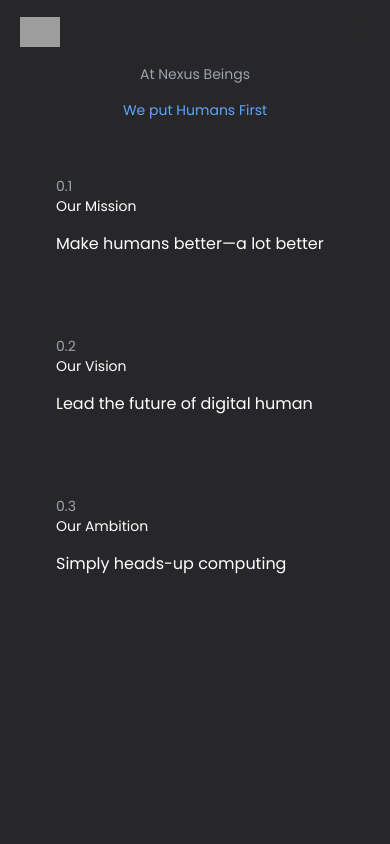
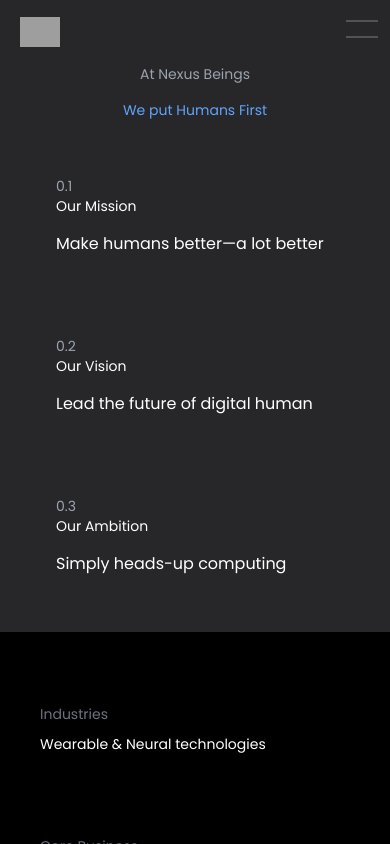
Before and after one commit to Yashvir835/Nexus-Beings-LandingPage, a Next.js app: page /landingPage/Mission in a window 390 px wide. Built offline with nearby package versions, Linux system fonts and the light colour scheme; grey boxes are pictures that could not be loaded.

Commit message:
made chagnes in the scrolltrigreee to prevent browser from refrshing on mobile

```diff
--- a/app/landingPage/Mission/page.tsx
+++ b/app/landingPage/Mission/page.tsx
@@ -25,9 +25,9 @@
 
 export default function Page() {
   return (
-    <div>
-      {/* Main scrollable container */}
-      <div className="flex flex-col items-center justify-start bg-zinc-800 p-4 space-y-8 overflow-y-auto overflow-x-hidden min-h-screen scrollbar-hide">
+    <div className="scrollbar-hide h-screen overflow-y-auto">
+       {/*  outer container */}
+      <div className="flex flex-col items-center justify-start bg-zinc-800 p-4 space-y-8">
         {/* Header Section */}
         <motion.div
           className="grid grid-cols-1 items-center mt-12 md:mt-32 gap-4 px-4"
@@ -153,7 +153,7 @@
       </div>
 
       {/* Footer */}
-      <div className="w-full bg-black p-4">
+      <div className="w-full  bg-black p-4">
         <div className="grid grid-cols-1 md:grid-cols-3 md:ml-48 mt-4 md:mt-12 gap-4">
           {['Industries', 'Core Business', 'Domain'].map((title, idx) => (
             <motion.div
--- a/app/landingPage/page.tsx
+++ b/app/landingPage/page.tsx
@@ -63,7 +63,7 @@
             muted
             playsInline
           >
-            <source src="/video/v3.mp4" type="video/mp4" />
+            <source src="/video/v4.mp4" type="video/mp4" />
             Your browser does not support the video tag.
           </video>
         </motion.div>
--- a/components/PageTransitionLayout.tsx
+++ b/components/PageTransitionLayout.tsx
@@ -13,7 +13,7 @@
   '/landingPage/product'
 ];
 
-const SWIPE_THRESHOLD = 30; // Minimum scroll/touch distance to trigger a transition
+const SWIPE_THRESHOLD = 60; // Minimum scroll/touch distance to trigger a transition
 
 export default function PageTransitionLayout({ children }: { children: React.ReactNode }) {
   const router = useRouter(); // Next.js router for navigation
@@ -83,6 +83,24 @@
     }
   };
 
+  // Optionally prevent default touchmove behavior to further avoid pull-to-refresh
+  useEffect(() => {
+    const handleTouchMove = (e: TouchEvent) => {
+      if (containerRef.current) {
+        const isAtTop = containerRef.current.scrollTop === 0;
+        if (isAtTop) {
+          e.preventDefault();
+        }
+      }
+    };
+
+    window.addEventListener('touchmove', handleTouchMove, { passive: false });
+
+    return () => {
+      window.removeEventListener('touchmove', handleTouchMove);
+    };
+  }, []);
+
   useEffect(() => {
     window.addEventListener('wheel', handleWheel);
     window.addEventListener('touchstart', handleTouchStart);
@@ -106,7 +124,11 @@
   }, [pathname]);
 
   return (
-    <div ref={containerRef} className="fixed inset-0 overflow-y-auto">
+    <div
+      ref={containerRef}
+      style={{ overscrollBehaviorY: 'none' }} // Prevent native pull-to-refresh on mobile
+      className="fixed inset-0 overflow-y-auto"
+    >
       {children}
     </div>
   );
--- a/components/ui/hamburgerMenu.tsx
+++ b/components/ui/hamburgerMenu.tsx
@@ -50,13 +50,13 @@
         <button onClick={() => setIsOpen(!isOpen)} aria-label="Toggle menu">
           <div className="relative w-8 h-8">
             <motion.div
-              className="absolute top-1/2 left-0 right-0 h-[2px] bg-neutral-800 dark:bg-neutral-500"
+              className="absolute top-1/2 left-0 right-0 h-[2px] bg-neutral-600 dark:bg-white-500"
               animate={isOpen ? topLine.open : topLine.closed}
               style={{ originX: 0.5, originY: 0.5 }}
               transition={{ duration: 0.4 }}
             />
             <motion.div
-              className="absolute top-1/2 left-0 right-0 h-[2px] bg-neutral-800 dark:bg-neutral-500"
+              className="absolute top-1/2 left-0 right-0 h-[2px] bg-neutral-600 dark:bg-neutral-500"
               animate={isOpen ? bottomLine.open : bottomLine.closed}
               style={{ originX: 0.5, originY: 0.5 }}
               transition={{ duration: 0.4 }}
```
Also changed, not shown: 1 other file (tests, documents, lock files or other folders).
